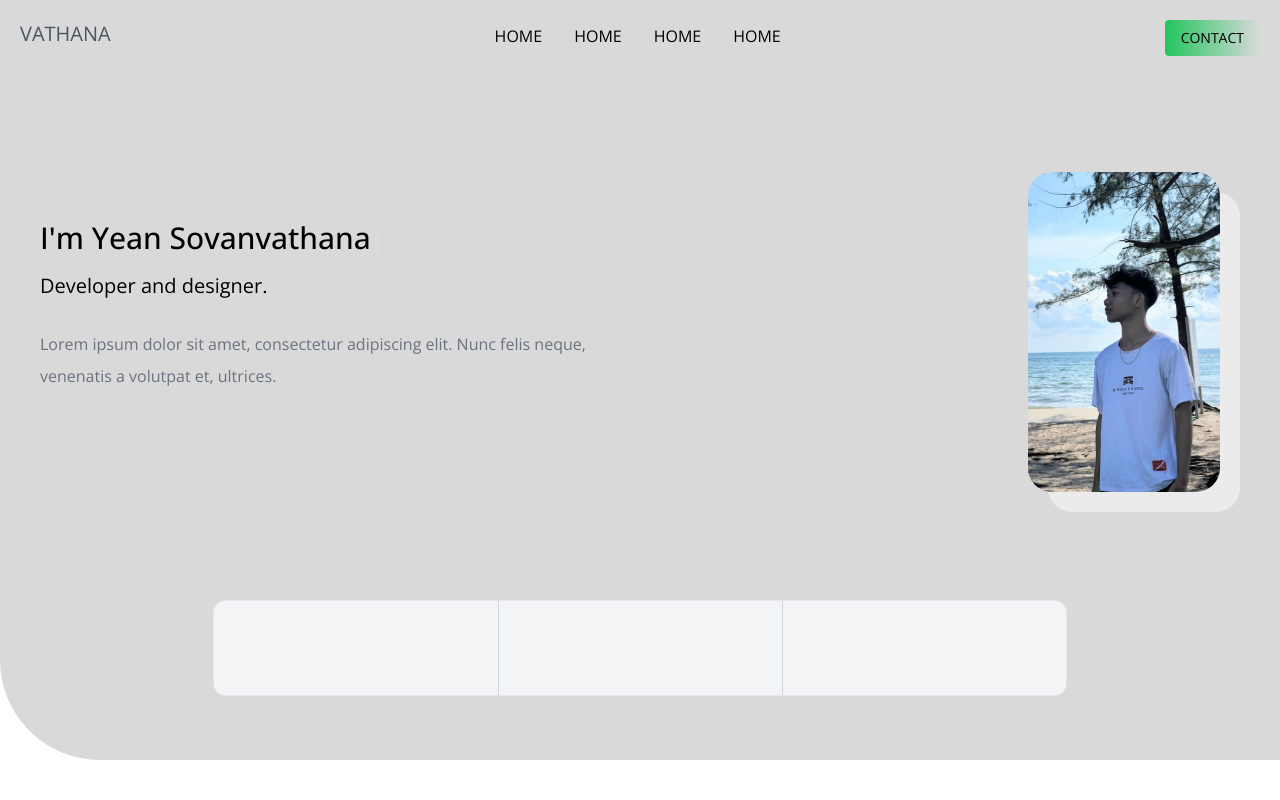
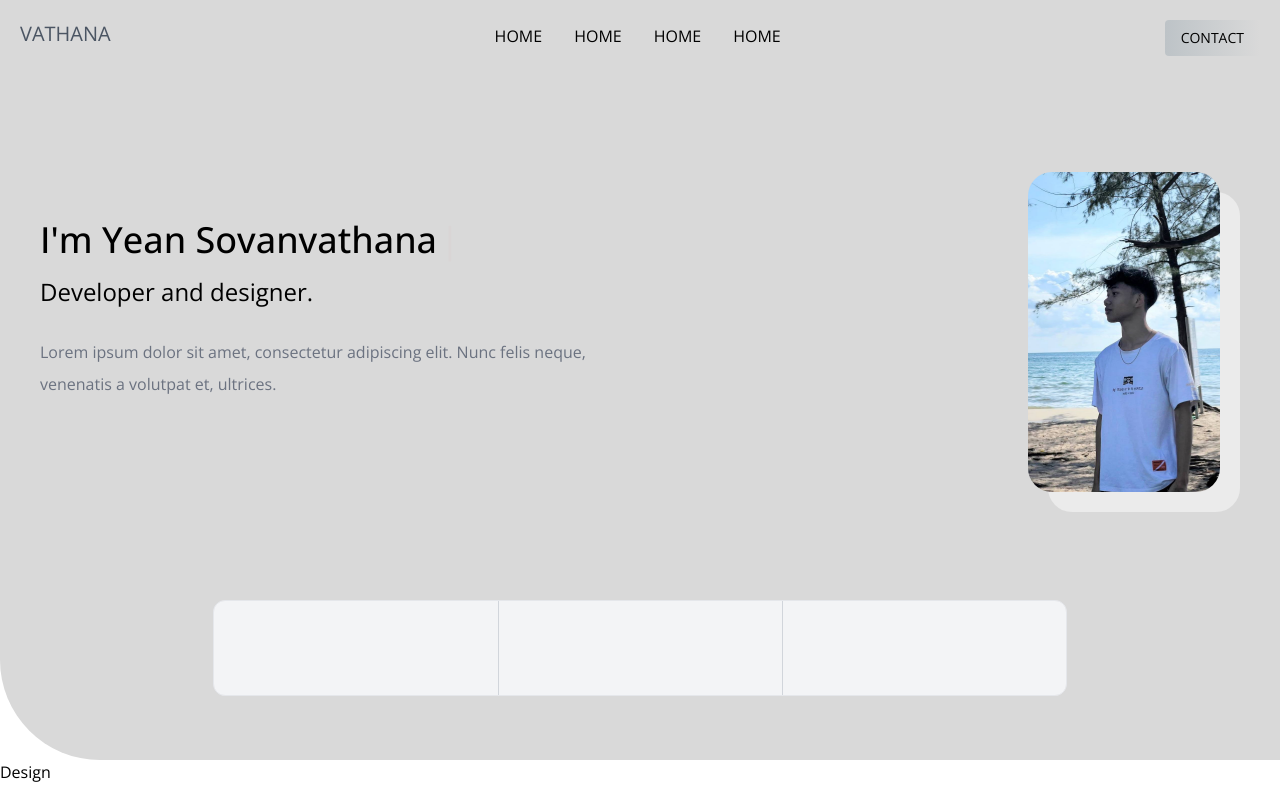
Before and after one commit to Yeansovanvathana/Portfolio_V2, a Next.js app: page / in a window 1280 px wide. Built offline with nearby package versions, Linux system fonts and the light colour scheme.

Commit message:
Update components

```diff
--- /dev/null
+++ b/components/Design.jsx
@@ -0,0 +1,5 @@
+import React from "react";
+
+export const Design = () => {
+  return <div>Design</div>;
+};
--- a/components/Header.js
+++ b/components/Header.js
@@ -10,7 +10,7 @@ export const Header = () => {
         <a href="">Home</a>
         <a href="">Home</a>
       </div>
-      <button className="uppercase bg-gradient-to-r from-green-500 py-2 px-4 rounded text-sm hover:bg-green-500">
+      <button className="uppercase bg-gradient-to-r from-secondary-100 py-2 px-4 rounded text-sm hover:bg-secondary-100">
         Contact
       </button>
     </header>
--- a/components/Page.js
+++ b/components/Page.js
@@ -15,12 +15,12 @@ export const Page = () => {
     <div>
       <div className="lg:flex md:flex justify-between max-w-screen-xl mx-auto z-20 xl-items-center lg:mt-24 md:mt-24">
         <div className="p-10 text-center lg:text-start md:text-start">
-          <h2 className="text-3xl py-2 font-medium">
+          <h2 className="text-3xl py-2 font-medium lg:text-4xl">
             {/* I'm <span className=" text-green-600">Yean</span> Sovanvathana */}
             {text}
             <Cursor cursorColor="red" />
           </h2>
-          <h3 className="text-xl py-2">Developer and designer.</h3>
+          <h3 className="text-xl py-2 md:text-2xl">Developer and designer.</h3>
           <p className="text-md py-5 leading-8 text-gray-500 max-w-xl">
             Lorem ipsum dolor sit amet, consectetur adipiscing elit. Nunc felis
             neque, venenatis a volutpat et, ultrices.
--- a/components/Skill.jsx
+++ /dev/null
@@ -1,5 +0,0 @@
-import React from "react";
-
-export const Skill = () => {
-  return <div>Skill</div>;
-};
--- a/package.json
+++ b/package.json
@@ -17,6 +17,7 @@
     "react": "18.2.0",
     "react-dom": "18.2.0",
     "react-simple-typewriter": "^5.0.1",
+    "react-spring": "^9.7.1",
     "tailwindcss": "3.3.1"
   }
 }
--- a/pages/index.js
+++ b/pages/index.js
@@ -1,6 +1,7 @@
 import Head from "next/head";
 import { Header } from "@/components/Header";
 import { Page } from "@/components/Page";
+import { Design } from "@/components/Design";
 
 export default function Home() {
   return (
@@ -13,6 +14,9 @@ export default function Home() {
         {/* Header */}
         <Page />
         {/* Page */}
+      </section>
+      <section>
+        <Design />
       </section>
 
       {/* About */}
--- a/tailwind.config.js
+++ b/tailwind.config.js
@@ -12,6 +12,10 @@ module.exports = {
           100: "#D9D9D9",
           200: "#EBEBEB",
         },
+        secondary: {
+          100: "#bdc3c7",
+          200: "#2c3e50",
+        },
       },
       fontFamily: {
         lekton: ["Lekton"],
```
Also changed, not shown: 1 other file (tests, documents, lock files or other folders).
